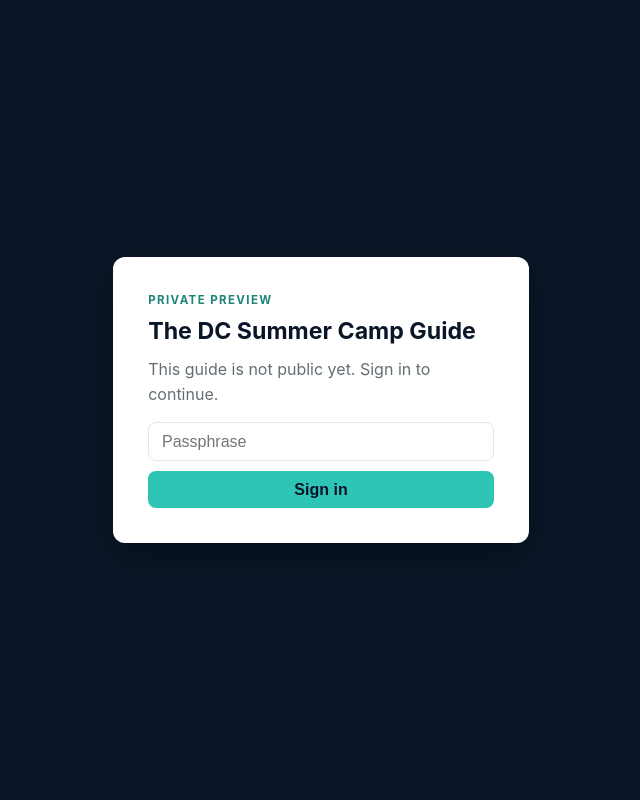
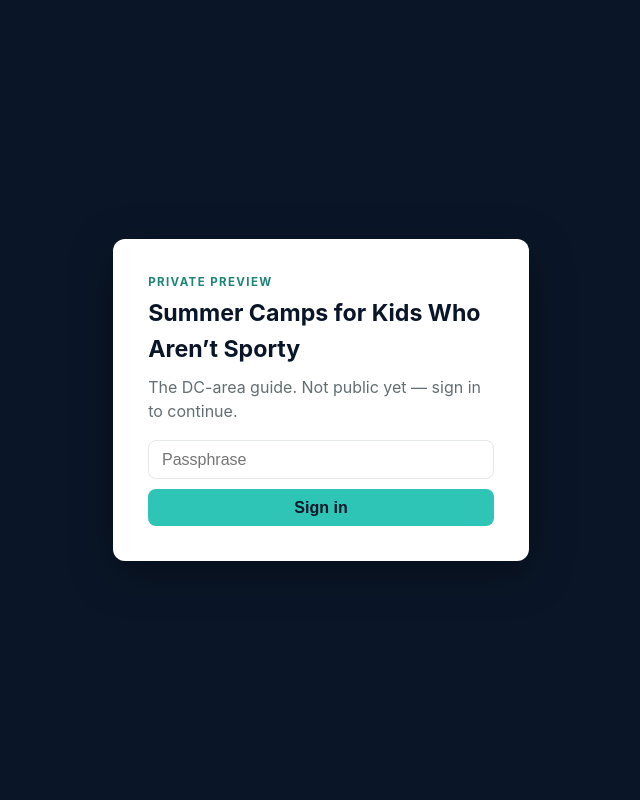
Before and after one commit to mint-philosophy/mint-website, a web app: file .github/pages/index.html in a window 1280 px wide. Shown: the whole page, without its empty margins (319-959 px from the left). Run offline with its HTML, style and script files only (its server is not run), Linux system fonts and the light colour scheme.

Commit message:
Rebrand: Summer Camps for Kids Who Aren't Sporty
The site's theme is now explicit: masthead, login card, page titles and
concierge instructions all center the non-sporty kid. Camps that offer
nothing but sports (22 of 294) are hidden by default behind a
'Show sports-only camps' toggle; sports+arts/adventure hybrids stay
visible. Adds a site-recon workflow to survey what actually serves
mintresearch.org from a runner with open egress, and makes the live
verify workflow DNS-aware (verifies camps.mintresearch.org once the
record exists, reports the pending state until then).

Co-Authored-By: Claude Fable 5 <noreply@anthropic.com>
Claude-Session: https://claude.ai/code/session_01GMkJeeGih8p45dQin9JRCC

```diff
--- a/.github/pages/index.html
+++ b/.github/pages/index.html
@@ -4,7 +4,7 @@
   <meta charset="utf-8">
   <meta name="viewport" content="width=device-width, initial-scale=1">
   <meta name="robots" content="noindex, nofollow, noarchive">
-  <title>The DC Summer Camp Guide</title>
+  <title>Summer Camps for Kids Who Aren’t Sporty</title>
   <link rel="icon" href="./assets/images/favicon.png">
   <link rel="stylesheet" href="./assets/css/camps-hub.css">
   <script>window.CAMPS_ASSET_URL = './assets/data/camps.json';</script>
--- a/assets/js/camps-hub.js
+++ b/assets/js/camps-hub.js
@@ -46,11 +46,19 @@
     area: 'all',
     age: '',
     need: {},           // financial-aid, aftercare, beginner-friendly, teen-program, special-needs-inclusive, overnight
+    showSports: false,  // site theme: camps for kids who aren't sporty — sports-first camps opt-in
     view: 'directory',  // directory | calendar | match | concierge
     expanded: {},
     chat: [],
     chatBusy: false
   };
+
+  // "Sports-first" = nothing to offer a non-sporty kid: only sports (plus at
+  // most generic day-camp filler). Sports+arts, sports+adventure etc. stay.
+  function sportsFirst(p) {
+    var c = p.categories || [];
+    return c.indexOf('sports') > -1 && c.every(function (x) { return x === 'sports' || x === 'general-day-camp'; });
+  }
 
   var app = document.getElementById('app');
 
@@ -126,11 +134,13 @@
     var cats = activeCats();
     var needs = Object.keys(state.need).filter(function (k) { return state.need[k]; });
     var age = state.age === '' ? null : parseFloat(state.age);
+    var sportsOverride = state.showSports || state.cats['sports'];
     return state.data.providers
       .map(function (p) { return { p: p, s: searchScore(p, state.q) }; })
       .filter(function (x) {
         var p = x.p;
         if (x.s === 0) return false;
+        if (!sportsOverride && sportsFirst(p)) return false;
         if (cats.length && !cats.some(function (c) { return (p.categories || []).indexOf(c) > -1; })) return false;
         if (state.org !== 'all' && p.org_type !== state.org) return false;
         if (state.price !== 'all' && p.price_band !== state.price) return false;
@@ -227,6 +237,9 @@
         [['financial-aid', 'Financial aid'], ['aftercare', 'Aftercare'], ['beginner-friendly', 'Beginner-friendly'], ['teen-program', 'Teens 13+'], ['special-needs-inclusive', 'Special-needs inclusive'], ['overnight', 'Overnight'], ['late-availability-2026', 'Openings now (2026)']].map(function (n) {
           return '<button class="fchip need' + (state.need[n[0]] ? ' on' : '') + '" data-act="need" data-need="' + n[0] + '">' + n[1] + '</button>';
         }).join('') +
+        '<button class="fchip sporty' + (state.showSports ? ' on' : '') + '" data-act="sports" title="This guide hides camps that are only about sports; toggle to see them">' +
+          (state.showSports ? 'Hide' : 'Show') + ' sports-only camps (' + state.data.providers.filter(sportsFirst).length + ')' +
+        '</button>' +
         '<span class="count">' + list.length + ' of ' + state.data.providers.length + '</span>' +
       '</div>' +
     '</div>';
@@ -420,9 +433,11 @@
   }
 
   function systemPrompt() {
-    return 'You are the concierge for The DC Summer Camp Guide (mintresearch.org/camps/), an independently maintained public dataset of ' +
+    return 'You are the concierge for "Summer Camps for Kids Who Aren’t Sporty" (camps.mintresearch.org), an independently maintained dataset of ' +
       state.data.providers.length + ' Washington-DC-area summer camps and programs, last updated ' + (state.data.updated || 'recently') + '. ' +
-      'You help parents — often newcomers with zero local knowledge — find genuinely good fits for their specific kid.\n\n' +
+      'You help parents — often newcomers with zero local knowledge — find genuinely good fits for their specific kid. ' +
+      'The site’s premise: the kid is not sporty. Default away from sports-first camps entirely; competitive athletics only if the parent explicitly asks. ' +
+      'Gentle, non-competitive, beginner-level physical things (nature hikes, sailing, climbing, circus, riding, learn-to-swim) are fine when they fit the kid — frame them as adventures, not sports.\n\n' +
       'Method: use search_camps and get_camp liberally (several searches from different angles beats one). Reason about the whole kid — temperament, siblings, logistics, budget — not just interest keywords. ' +
       'Distinguish clearly between what is still bookable for 2026 (status_2026) and what to plan for 2027 (reg_2027: when registration opens and how it works — lotteries and nature camps sell out in days). ' +
       'Recommend 3-6 options with honest trade-offs, name the registration mechanics for each, and flag anything a parent must verify directly (the dataset is researched, not official). ' +
@@ -501,8 +516,8 @@
     app.innerHTML =
       '<div class="login-wall"><div class="login-card">' +
         '<div class="eyebrow">Private preview</div>' +
-        '<h1>The DC Summer Camp Guide</h1>' +
-        '<p>This guide is not public yet. Sign in to continue.</p>' +
+        '<h1>Summer Camps for Kids Who Aren’t Sporty</h1>' +
+        '<p>The DC-area guide. Not public yet — sign in to continue.</p>' +
         (err ? '<p class="login-err">' + esc(err) + '</p>' : '') +
         '<form id="login-form">' +
           '<input id="login-pass" type="password" placeholder="Passphrase" autocomplete="current-password" autofocus>' +
@@ -526,9 +541,9 @@
     var views = [['directory', 'Directory'], ['calendar', '2027 calendar'], ['match', 'Find a fit'], ['concierge', 'Ask the concierge']];
     app.innerHTML =
       '<header class="mast"><div class="shell">' +
-        '<div class="eyebrow">Private preview · updated ' + esc(d.updated || '') + '</div>' +
-        '<h1>The DC Summer Camp Guide</h1>' +
-        '<p class="dek">Every summer camp and camp-style program we can find in DC and close-in Maryland — government, nonprofit, private, museum, YMCA and school-run — tagged, searchable, and honest about how registration really works. Built because no central hub existed.</p>' +
+        '<div class="eyebrow">Private preview · DC + close-in Maryland · updated ' + esc(d.updated || '') + '</div>' +
+        '<h1>Summer Camps for Kids Who Aren’t Sporty</h1>' +
+        '<p class="dek">For kids who’d rather build, draw, act, write, code, dig, sail or wander: every camp we can find — government, nonprofit, private, museum, YMCA and school-run — tagged, searchable, and honest about how registration really works. Sports-only camps are here too, just switched off by default.</p>' +
         '<div class="statrow"><div class="stat"><b>' + d.providers.length + '</b><span>programs</span></div>' +
         '<div class="stat"><b>' + d.providers.filter(function (p) { return p.price_band === 'free' || (p.tags || []).indexOf('financial-aid') > -1; }).length + '</b><span>free or aided</span></div>' +
         '<div class="stat"><b>' + d.providers.filter(function (p) { return (p.tags || []).indexOf('teen-program') > -1; }).length + '</b><span>serve teens</span></div></div>' +
@@ -564,6 +579,7 @@
         if (act === 'view') { state.view = el.getAttribute('data-view'); render(); }
         if (act === 'cat') { var c2 = el.getAttribute('data-cat'); state.cats[c2] = !state.cats[c2]; render(); }
         if (act === 'need') { var n = el.getAttribute('data-need'); state.need[n] = !state.need[n]; render(); }
+        if (act === 'sports') { state.showSports = !state.showSports; render(); }
         if (act === 'expand') { var id2 = el.getAttribute('data-id'); state.expanded[id2] = !state.expanded[id2]; render(); }
         if (act === 'save-key') {
           var v = document.getElementById('api-key').value.trim();
--- a/camps.hbs
+++ b/camps.hbs
@@ -4,7 +4,7 @@
   <meta charset="utf-8">
   <meta name="viewport" content="width=device-width, initial-scale=1">
   <meta name="robots" content="noindex, nofollow, noarchive">
-  <title>The DC Summer Camp Guide</title>
+  <title>Summer Camps for Kids Who Aren’t Sporty</title>
   <link rel="icon" href="{{asset "images/favicon.png"}}">
   <link rel="stylesheet" href="{{asset "css/camps-hub.css"}}">
   <script>window.CAMPS_ASSET_URL = '{{asset "data/camps.json"}}';</script>
```
Also changed, not shown: .github/workflows/site-recon.yml (added), .github/workflows/verify-camps-pages.yml.
